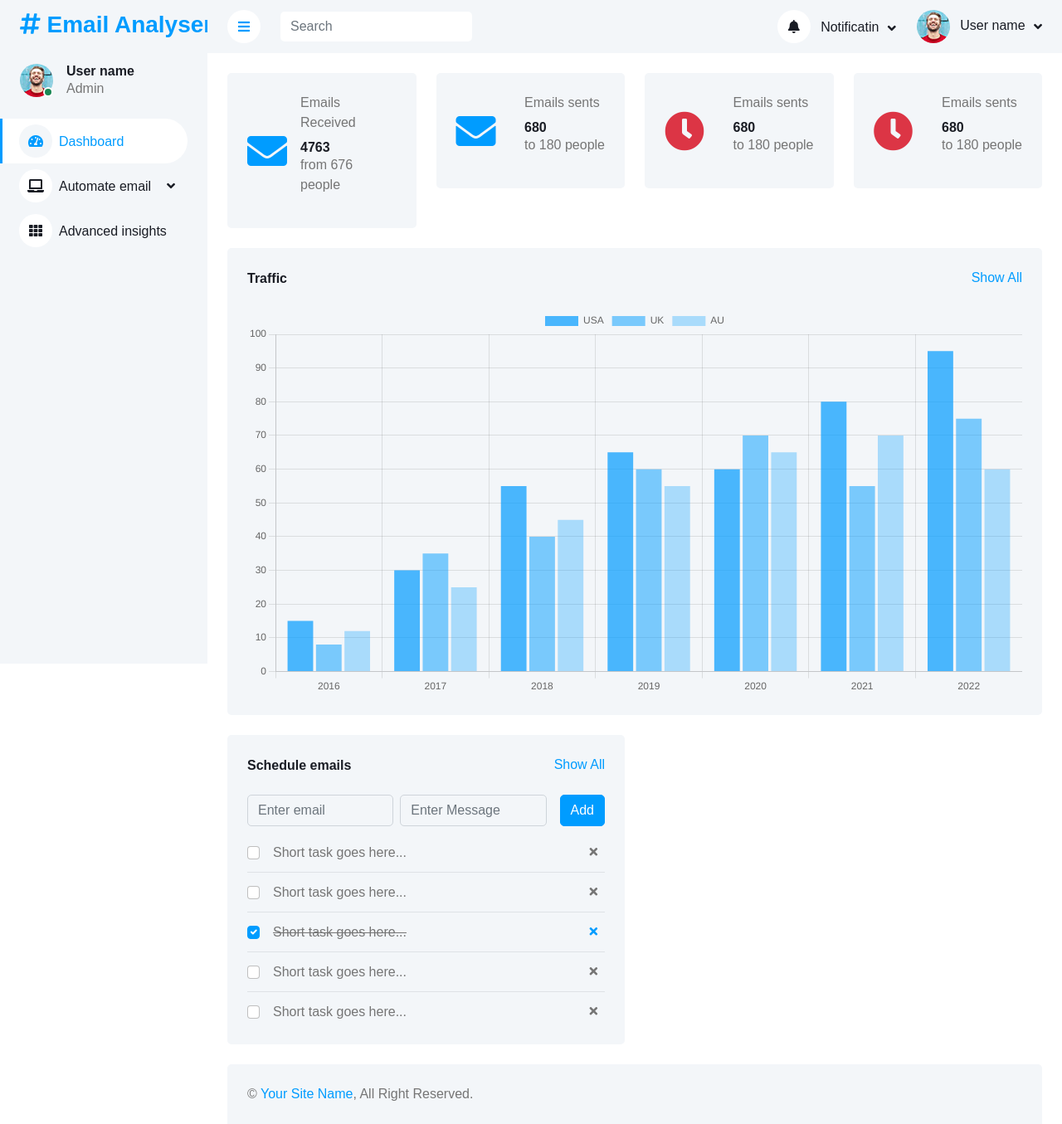
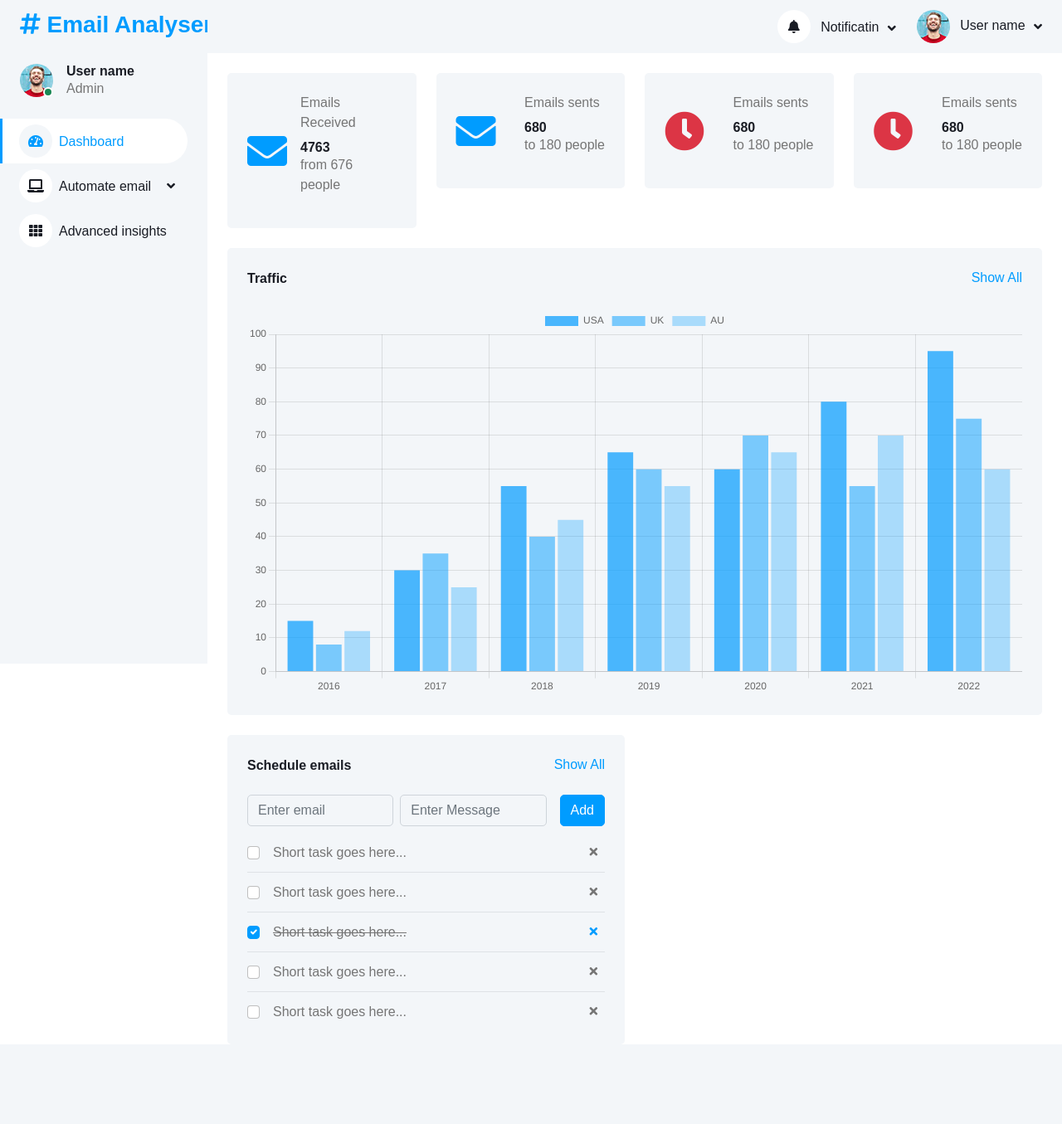
Before and after one commit to SanmayAvhad/44_VCET, a Django app: template Hackathon/templates/index.html in a window 1280 px wide. Shown: the whole page at 83% size. After the commit the page ends 1228 px from the top, so only its background shows below. Run offline with Django 3.2, Linux system fonts and the light colour scheme; the template is opened without the code that fills it, so the values that code supplies are empty; some libraries are stand-ins or nearby versions.

Commit message:
some code

```diff
--- a/Hackathon/templates/index.html
+++ b/Hackathon/templates/index.html
@@ -17,11 +17,14 @@
 
     <link rel="preconnect" href="{% static 'https://fonts.googleapis.com'%}">
     <link rel="preconnect" href="{% static 'https://fonts.gstatic.com'%}" crossorigin>
-    <link rel="stylesheet" href="{% static 'https://fonts.googleapis.com/css2?family=Heebo:wght@400;500;600;700&display=swap'%}">
+    <link rel="stylesheet"
+        href="{% static 'https://fonts.googleapis.com/css2?family=Heebo:wght@400;500;600;700&display=swap'%}">
 
 
-    <link rel="stylesheet" href="{% static 'https://cdnjs.cloudflare.com/ajax/libs/font-awesome/5.10.0/css/all.min.css'%}">
-    <link rel="stylesheet" href="{% static 'https://cdn.jsdelivr.net/npm/bootstrap-icons@1.4.1/font/bootstrap-icons.css'%}">
+    <link rel="stylesheet"
+        href="{% static 'https://cdnjs.cloudflare.com/ajax/libs/font-awesome/5.10.0/css/all.min.css'%}">
+    <link rel="stylesheet"
+        href="{% static 'https://cdn.jsdelivr.net/npm/bootstrap-icons@1.4.1/font/bootstrap-icons.css'%}">
 
 
     <link rel="stylesheet" href="{% static 'lib/owlcarousel/assets/owl.carousel.min.css'%}">
@@ -40,7 +43,6 @@
 <body>
     <div class="container-fluid position-relative bg-white d-flex p-0">
 
-        <!-- Sidebar Start -->
         <div class="sidebar pe-4 pb-3">
             <nav class="navbar bg-light navbar-light">
                 <a href="index.html" class="navbar-brand mx-4 mb-3">
@@ -75,22 +77,15 @@
                 </div>
             </nav>
         </div>
-        <!-- Sidebar End -->
 
 
-        <!-- Content Start -->
         <div class="content">
-            <!-- Navbar Start -->
             <nav class="navbar navbar-expand bg-light navbar-light sticky-top px-4 py-0">
                 <a href="index.html" class="navbar-brand d-flex d-lg-none me-4">
                     <h2 class="text-primary mb-0"><i class="fa fa-hashtag"></i></h2>
                 </a>
-                <a href="#" class="sidebar-toggler flex-shrink-0">
-                    <i class="fa fa-bars"></i>
-                </a>
-                <form class="d-none d-md-flex ms-4">
-                    <input class="form-control border-0" type="search" placeholder="Search">
-                </form>
+
+
                 <div class="navbar-nav align-items-center ms-auto">
                     <div class="nav-item dropdown">
 
@@ -173,15 +168,12 @@
                     </div>
                 </div>
             </nav>
-            <!-- Navbar End -->
 
 
-            <!-- Sale & Revenue Start -->
             <div class="container-fluid pt-4 px-4">
                 <div class="row g-4">
                     <div class="col-sm-6 col-xl-3">
                         <div class="bg-light rounded d-flex align-items-center justify-content-between p-4">
-                            <!-- <i class="fa fa-chart-line fa-3x text-primary"></i> -->
                             <i class="fa fa-envelope fa-3x text-primary" aria-hidden="true"></i>
                             <div class="ms-3">
                                 <p class="mb-2">Emails Received</p>
@@ -246,9 +238,9 @@
 
 
 
-           <!--pie charts starts  -->
-           <!-- Will do -->
-           <!--pie charts ends  -->
+            <!--pie charts starts  -->
+            <!-- Will do -->
+            <!--pie charts ends  -->
 
 
 
@@ -392,23 +384,11 @@
             <!-- Widgets End -->
 
 
-            <!-- Footer Start -->
-            <div class="container-fluid pt-4 px-4">
-                <div class="bg-light rounded-top p-4">
-                    <div class="row">
-                        <div class="col-12 col-sm-6 text-center text-sm-start">
-                            &copy; <a href="#">Your Site Name</a>, All Right Reserved.
-                        </div>
-                    </div>
-                </div>
-            </div>
-            <!-- Footer End -->
+
         </div>
         <!-- Content End -->
 
 
-        <!-- Back to Top -->
-        <a href="#" class="btn btn-lg btn-primary btn-lg-square back-to-top"><i class="bi bi-arrow-up"></i></a>
     </div>
 
     <!-- JavaScript Libraries -->
```
Also changed, not shown: Hackathon/In_the_loop/email_features.py (+12 -1 lines).
